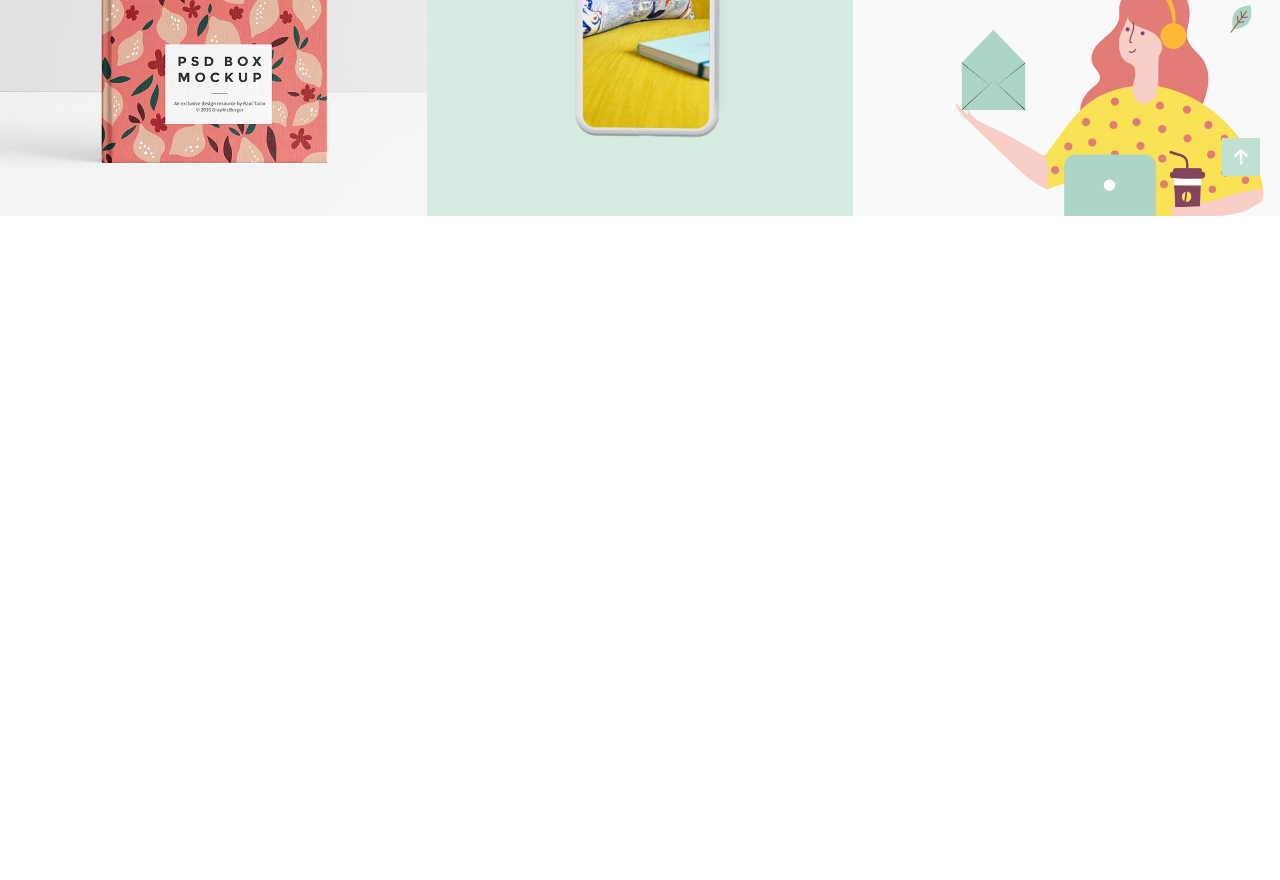
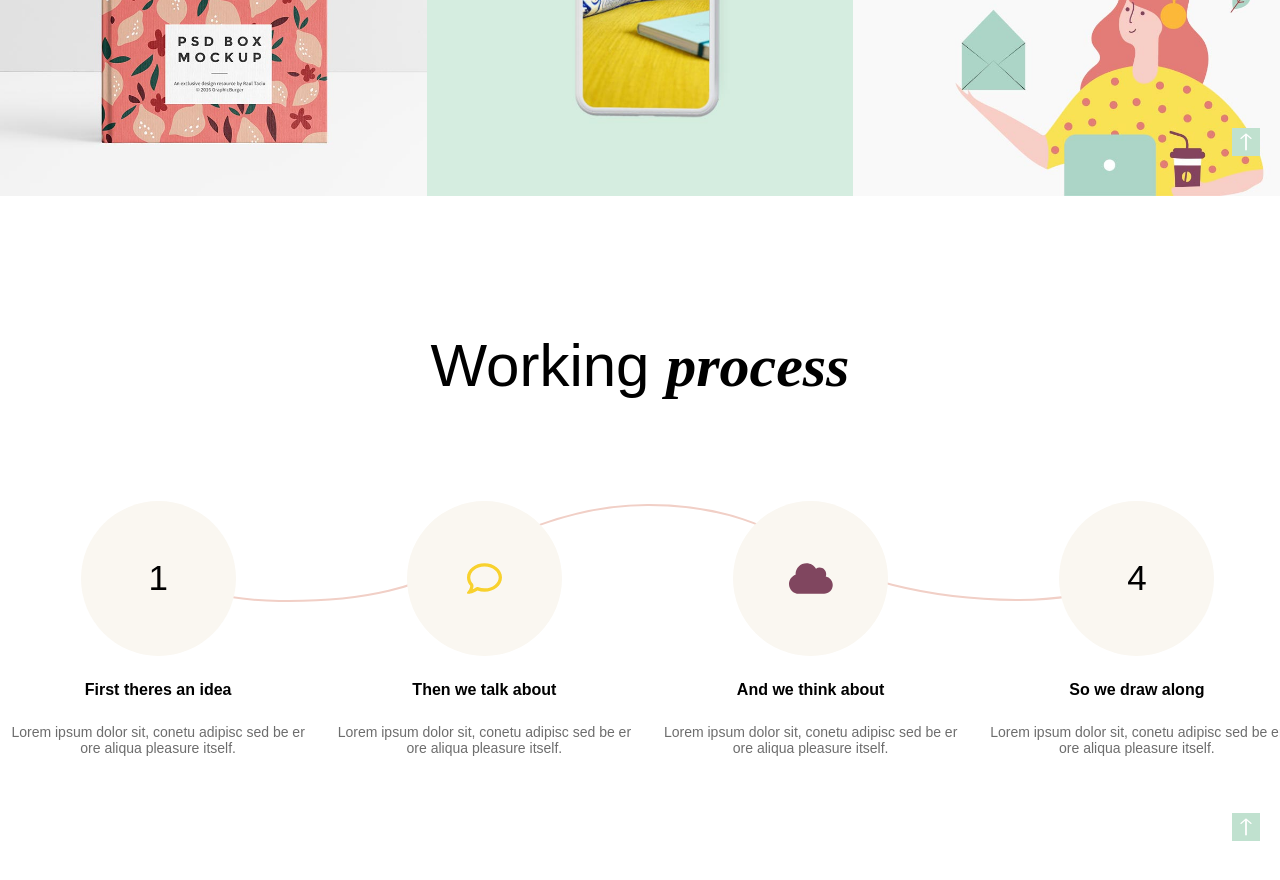
Before and after one commit to MirkoCherchi/proj-html-vuejs, a Vue app: page / in a window 1280 px wide. Shown: the part 1520-2400 px from the top of the page. Before the commit the page ends 1871 px from the top, so only its background shows below. Built offline with nearby package versions, Linux system fonts and the light colour scheme.

Commit message:
feat: main section 3 senza due icone

```diff
--- a/index.html
+++ b/index.html
@@ -5,11 +5,6 @@
   <meta charset="UTF-8" />
   <link rel="icon" type="image/svg+xml" href="/img/logo-sidearea-1.png" />
   <meta name="viewport" content="width=device-width, initial-scale=1.0" />
-  <!-- font muli -->
-  <link rel="preconnect" href="https://fonts.googleapis.com">
-  <link rel="preconnect" href="https://fonts.gstatic.com" crossorigin>
-  <link href="https://fonts.googleapis.com/css2?family=Mulish:wght@200;400;600;700&display=swap" rel="stylesheet">
-  <!-- /font muli -->
   <title>Marèe</title>
 </head>
 
--- a/src/assets/style/_reset.scss
+++ b/src/assets/style/_reset.scss
@@ -5,7 +5,7 @@
 }
 
 body{
-    font-family: 'Mulish', sans-serif;
+    font-family: Muli,sans-serif;
 }
 
 ul{
--- a/src/components/main/Main.vue
+++ b/src/components/main/Main.vue
@@ -1,11 +1,13 @@
 <script>
 import MainSection1 from "./MainSection1.vue";
 import MainSection2 from "./MainSection2.vue";
+import MainSection3 from "./MainSection3.vue";
 
 export default {
     components: {
         MainSection1,
         MainSection2,
+        MainSection3,
     },
 };
 </script>
@@ -14,6 +16,7 @@ export default {
     <main>
         <MainSection1 />
         <MainSection2 />
+        <MainSection3 />
     </main>
 </template>
 
--- a/src/components/main/MainSection1.vue
+++ b/src/components/main/MainSection1.vue
@@ -127,6 +127,7 @@ h1 {
         padding: 20px 45px;
         text-transform: uppercase;
         font-weight: 600;
+        font-size: 14px;
         cursor: pointer;
     }
 }
@@ -175,5 +176,8 @@ h1 {
 
 .bold-text {
     font-weight: bold;
+    font-family: "Playfair Display", serif;
+    font-style: italic;
+    font-weight: 700;
 }
 </style>
--- a/src/components/main/MainSection2.vue
+++ b/src/components/main/MainSection2.vue
@@ -1,4 +1,5 @@
 <template>
+    <section>
         <div class="items-container">
             <div class="item">
                 <img src="/img/h-2-port-img-1.jpg" alt="Fe logo" />
@@ -19,10 +20,11 @@
             </div>
             <div class="item">
                 <img src="/img/h-2-port-img-6.jpg" alt="Mail" />
-            <font-awesome-icon class="arrow1" :icon="['fas', 'arrow-up']" />
-            <font-awesome-icon class="arrow2" :icon="['fas', 'arrow-up']" />
+                <img class="arrow1" src="../../assets/svg/svg-2.svg" alt="">
+                <img class="arrow2" src="../../assets/svg/svg-2.svg" alt="">
             </div>
         </div>
+    </section>
 </template>
 
 <style scoped lang="scss">
@@ -66,9 +68,9 @@
         right: 20px;
         background-color: $border-3;
         color: $white;
-        padding: 10px;
-        height: 18px;
-        width: 18px;
+        height: 28px;
+        width: 28px;
+        padding: 5px;
     }
 
     .arrow2 {
@@ -77,9 +79,9 @@
         right: 20px;
         background-color: $border-3;
         color: $white;
-        padding: 10px;
-        height: 18px;
-        width: 18px;
+        height: 28px;
+        width: 28px;
+        padding: 5px;
     }
 }
 </style>
--- /dev/null
+++ b/src/components/main/MainSection3.vue
@@ -0,0 +1,117 @@
+<script>
+export default {};
+
+</script>
+
+<template>
+    <section>
+        <div class="cont-section3">
+            <img class="arrow1" src="../../assets/svg/svg-2.svg" alt="">
+            <h2>Working <span>process</span></h2>
+            <div class="cards">
+                <div class="card">
+                    <div class="icon">1</div>
+                    <h4>First theres an idea</h4>
+                    <p>Lorem ipsum dolor sit, conetu adipisc sed be er ore aliqua pleasure itself.</p>
+                </div>
+                <div class="card">
+                    <div class="icon"><font-awesome-icon class="comment" :icon="['far', 'comment']" /></div>
+                    <h4>Then we talk about</h4>
+                    <p>Lorem ipsum dolor sit, conetu adipisc sed be er ore aliqua pleasure itself.</p>
+
+                </div>
+                <div class="card">
+                    <div class="icon"><font-awesome-icon class="cloud" :icon="['fas', 'cloud']" /></div>
+                    <h4>And we think about</h4>
+                    <p>Lorem ipsum dolor sit, conetu adipisc sed be er ore aliqua pleasure itself.</p>
+                </div>
+                <div class="card">
+                    <div class="icon">4</div>
+                    <h4>So we draw along</h4>
+                    <p>Lorem ipsum dolor sit, conetu adipisc sed be er ore aliqua pleasure itself.</p>
+                </div>
+            </div>
+
+
+        </div>
+    </section>
+</template>
+
+<style scoped lang="scss">
+@use '../../assets/style/typography' as *;
+
+.cont-section3 {
+    position: relative;
+    padding-bottom: 145px;
+
+    .arrow1 {
+        position: absolute;
+        bottom: 60px;
+        right: 20px;
+        background-color: $border-3;
+        color: $white;
+        height: 28px;
+        width: 28px;
+        padding: 5px;
+    }
+}
+
+h2 {
+    text-align: center;
+    font-size: 60px;
+    font-weight: 400;
+
+    span {
+        font-weight: bold;
+        font-family: "Playfair Display", serif;
+        font-style: italic;
+        font-weight: 700;
+    }
+}
+
+.cards {
+    background-image: url(../../assets/svg/svg-3.svg);
+    background-repeat: no-repeat;
+    background-position: center top 90px;
+    display: flex;
+    gap: 10px;
+    justify-content: center;
+    align-items: center;
+    width: 1295px;
+    margin: 0 auto;
+    padding-top: 100px;
+
+    .card {
+        text-align: center;
+        width: calc(100% / 4);
+        display: flex;
+        flex-direction: column;
+        align-items: center;
+        gap: 25px;
+
+        .icon {
+            height: 155px;
+            width: 155px;
+            background-color: $bg-5;
+            display: flex;
+            align-items: center;
+            justify-content: center;
+            border-radius: 50%;
+            font-size: 35px;
+
+            .comment {
+                color: $text-2;
+            }
+
+            .cloud {
+                color: $text-9;
+            }
+        }
+
+        p {
+            font-size: 14px;
+            color: $text-8;
+        }
+    }
+}
+</style>
--- a/src/main.js
+++ b/src/main.js
@@ -12,8 +12,10 @@ import { faAngleLeft } from "@fortawesome/free-solid-svg-icons";
 import { faAngleRight } from "@fortawesome/free-solid-svg-icons";
 import { faCircle } from "@fortawesome/free-solid-svg-icons";
 import { faArrowUp } from "@fortawesome/free-solid-svg-icons";
+import { faCloud } from "@fortawesome/free-solid-svg-icons";
+import { faComment } from "@fortawesome/free-regular-svg-icons";
 
 /* add icons to the library */
-library.add(faAngleLeft, faAngleRight, faCircle, faArrowUp);
+library.add(faAngleLeft, faAngleRight, faCircle, faArrowUp, faCloud, faComment);
 
 createApp(App).component("font-awesome-icon", FontAwesomeIcon).mount("#app");
```
Lines whose indentation alone changed are shown as unchanged.
